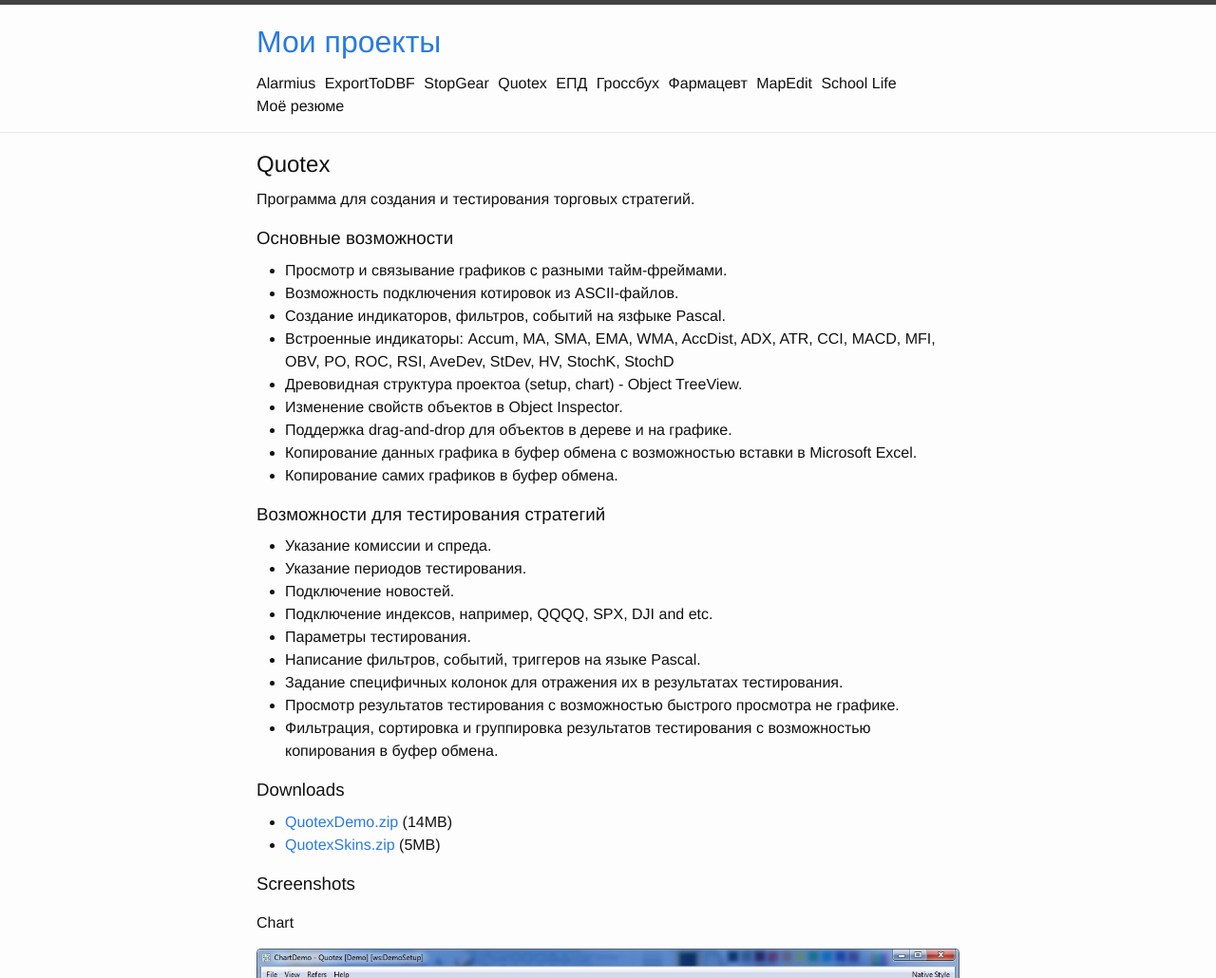
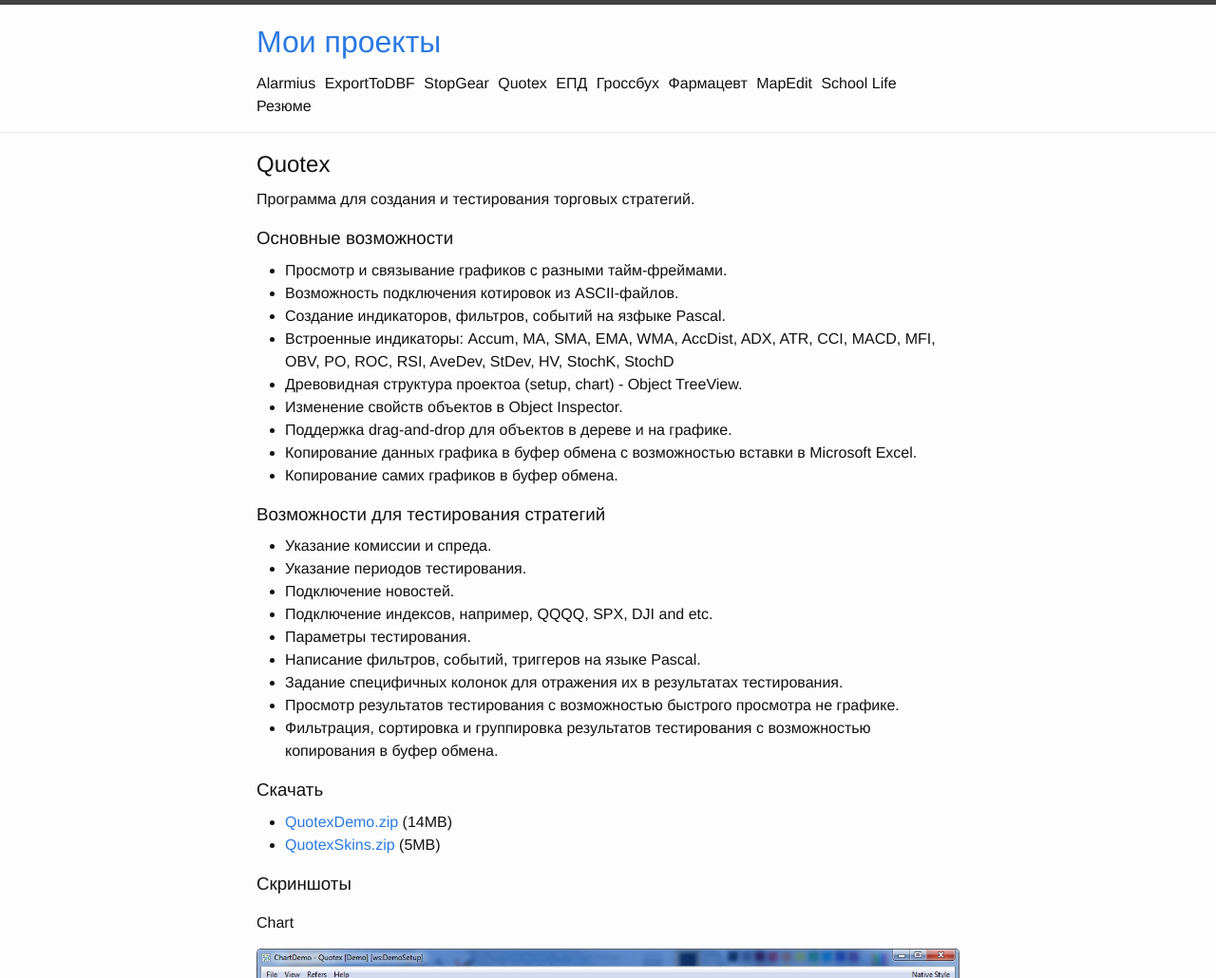
Before and after one commit to Sikambr/projects, a Jekyll site: the page built from quotex.md, in a window 1280 px wide and 1400 px high. Shown: the top 1030 px of the window at 95% size. Built offline with Jekyll 4.4.1, drawn with Linux system fonts in a browser that asks for light colours.

Commit message:
publishing

```diff
--- a/_includes/footer.html
+++ b/_includes/footer.html
@@ -19,7 +19,7 @@
                         </li>
                         {% endif %}
                         <li><a href="mailto:{{ site.email }}">{{ site.email }}</a></li>
-                        <li><a href="{{ site.resume_url }}">Моё резюме</a></li>
+                        <li><a href="{{ site.resume_url }}">Резюме</a></li>
                     </ul>
                 </div>
 
--- a/_includes/header.html
+++ b/_includes/header.html
@@ -23,7 +23,7 @@
                     <a class="page-link" href="{{ site.baseurl }}/pharm">Фармацевт</a>
                     <a class="page-link" href="{{ site.baseurl }}/mapedit">MapEdit</a>
                     <a class="page-link" href="{{ site.baseurl }}/school">School&nbsp;Life</a>
-                    <a class="page-link" href="{{ site.resume_url }}">Моё&nbsp;резюме</a>
+                    <a class="page-link" href="{{ site.resume_url }}">Резюме</a>
                 </div>
             </nav>
 
--- a/quotex.md
+++ b/quotex.md
@@ -30,12 +30,12 @@
 * Просмотр результатов тестирования с возможностью быстрого просмотра не графике.
 * Фильтрация, сортировка и группировка результатов тестирования с возможностью копирования в буфер обмена.
 
-### Downloads
+### Скачать
 
 * [QuotexDemo.zip](https://docs.google.com/uc?authuser=0&id=0B1nIE1BTDG6zT3ZmXzVxS1NIaGc&export=download) (14MB)
 * [QuotexSkins.zip](https://docs.google.com/uc?authuser=0&id=0B1nIE1BTDG6zd1ZlaklLSFZXc2s&export=download) (5MB)
 
-### Screenshots
+### Скриншоты
 
 #### Chart
 ![Chart]({{ site.baseurl }}/images/quotex-chart.jpg)
```
